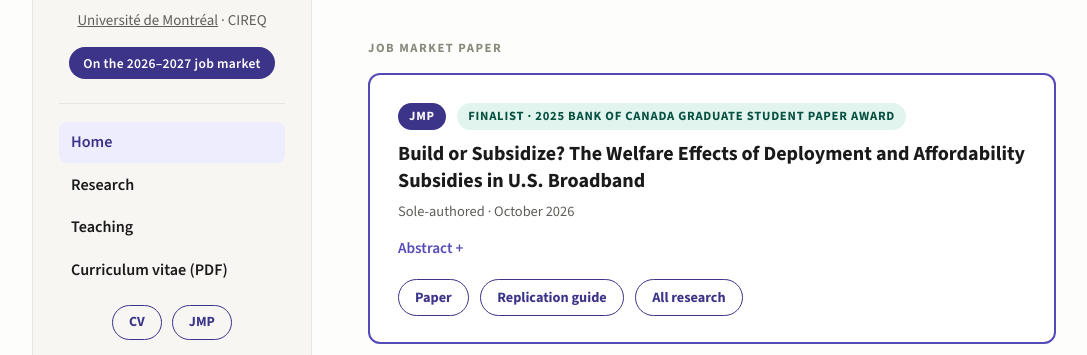
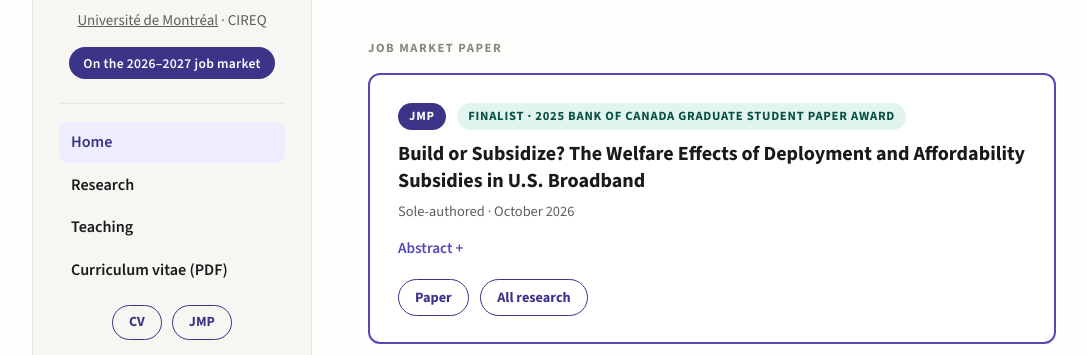
Before and after one commit to Sidi-Sawadogo/sidi-sawadogo.github.io, a plain HTML site: page index.html in a window 1280 px wide. Shown: the part 335-690 px from the top of the page, without its empty margins (96-1183 px from the left). Drawn offline with nearby package versions, Linux system fonts and the light colour scheme.

Commit message:
Comment out replication guide link in index.html

```diff
--- a/index.html
+++ b/index.html
@@ -167,7 +167,7 @@
 
             <div class="paper-links">
               <a href="./files/JMP_Sawadogo.pdf" target="_blank">Paper</a>
-              <a href="./files/Replication%20guide.pdf" target="_blank">Replication guide</a>
+              <!-- <a href="./files/Replication%20guide.pdf" target="_blank">Replication guide</a> -->
               <!-- <a href="./files/research_statement_sawadogo.pdf" target="_blank">Research statement</a> -->
               <a href="./pages/research.html">All research</a>
             </div>
```
